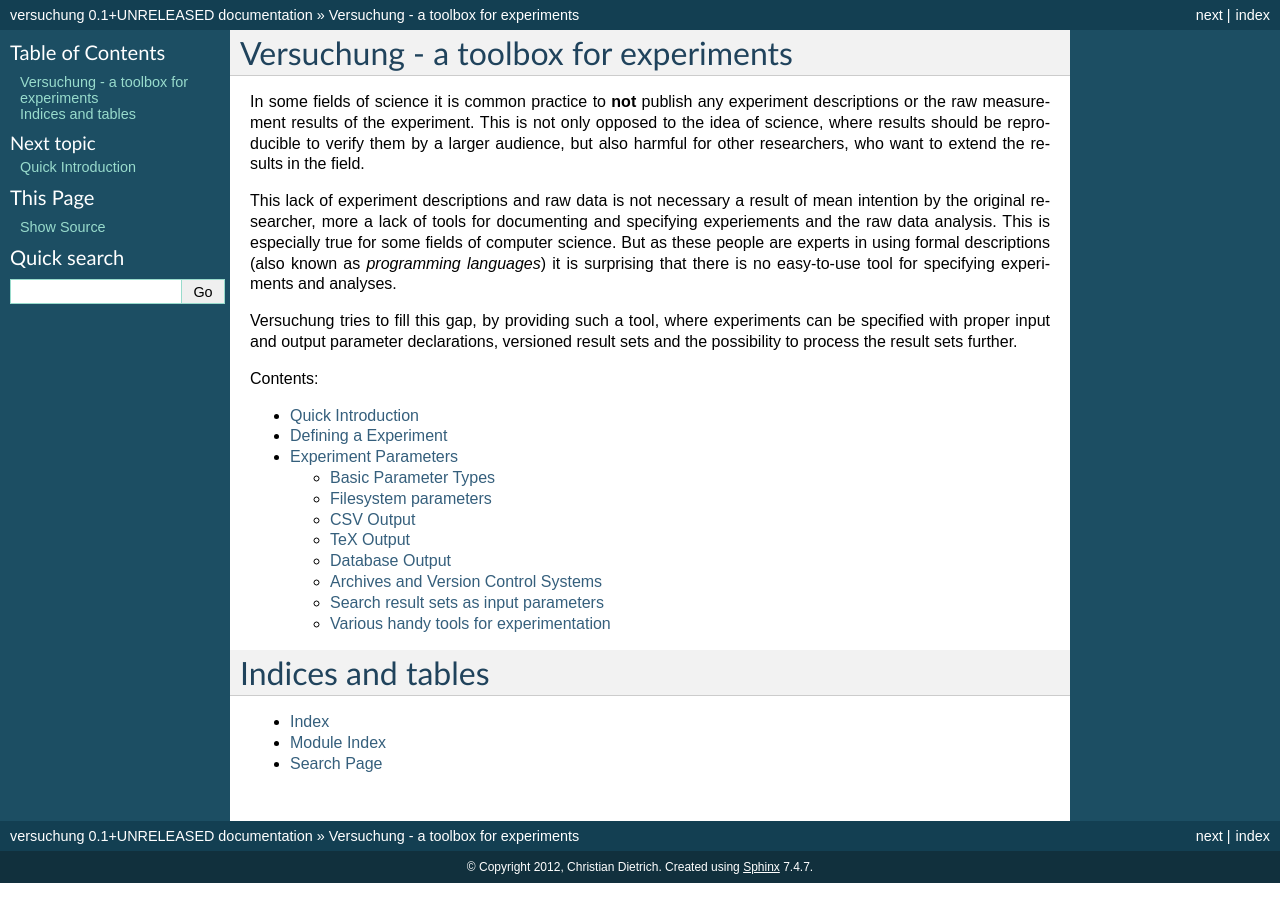
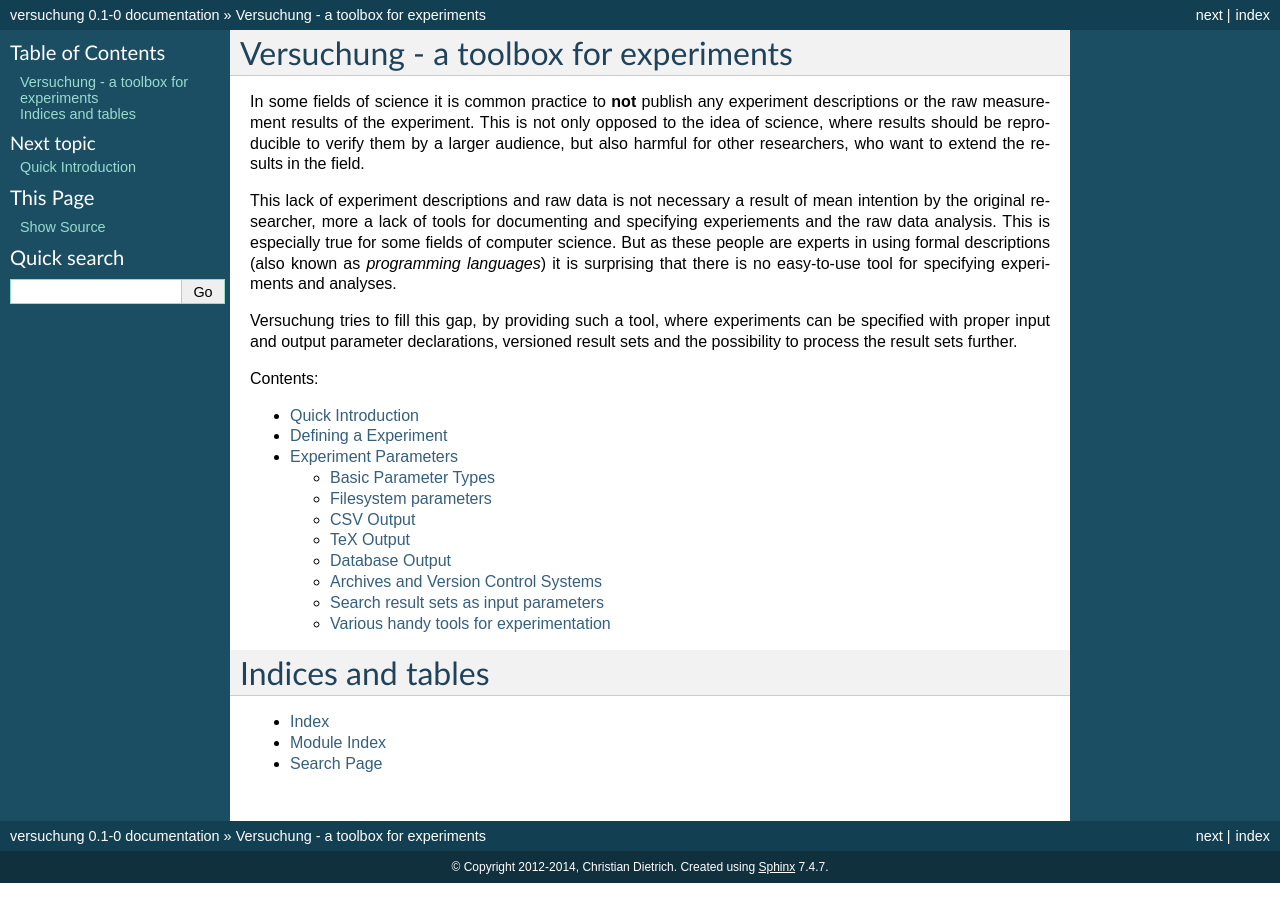
Before and after one commit to stettberger/versuchung, a Sphinx documentation site: the page built from doc/index.rst, in a window 1280 px wide. Built offline with Sphinx 7.4.7, drawn with Linux system fonts in a browser that asks for light colours.

Commit message:
Bump the version number
Change-Id: I05ded3c9d90c512cd79a9512f49f36f77985fea7

```diff
--- a/doc/conf.py
+++ b/doc/conf.py
@@ -47,7 +47,7 @@ master_doc = 'index'
 
 # General information about the project.
 project = u'versuchung'
-copyright = u'2012, Christian Dietrich'
+copyright = u'2012-2014, Christian Dietrich'
 
 # The version info for the project you're documenting, acts as replacement for
 # |version| and |release|, also used in various other places throughout the
@@ -62,7 +62,7 @@ else:
     version = "0.1"
 
 # The full version, including alpha/beta/rc tags.
-release = version + '+UNRELEASED'
+release = version + '-0'
 
 # The language for content autogenerated by Sphinx. Refer to documentation
 # for a list of supported languages.
```
